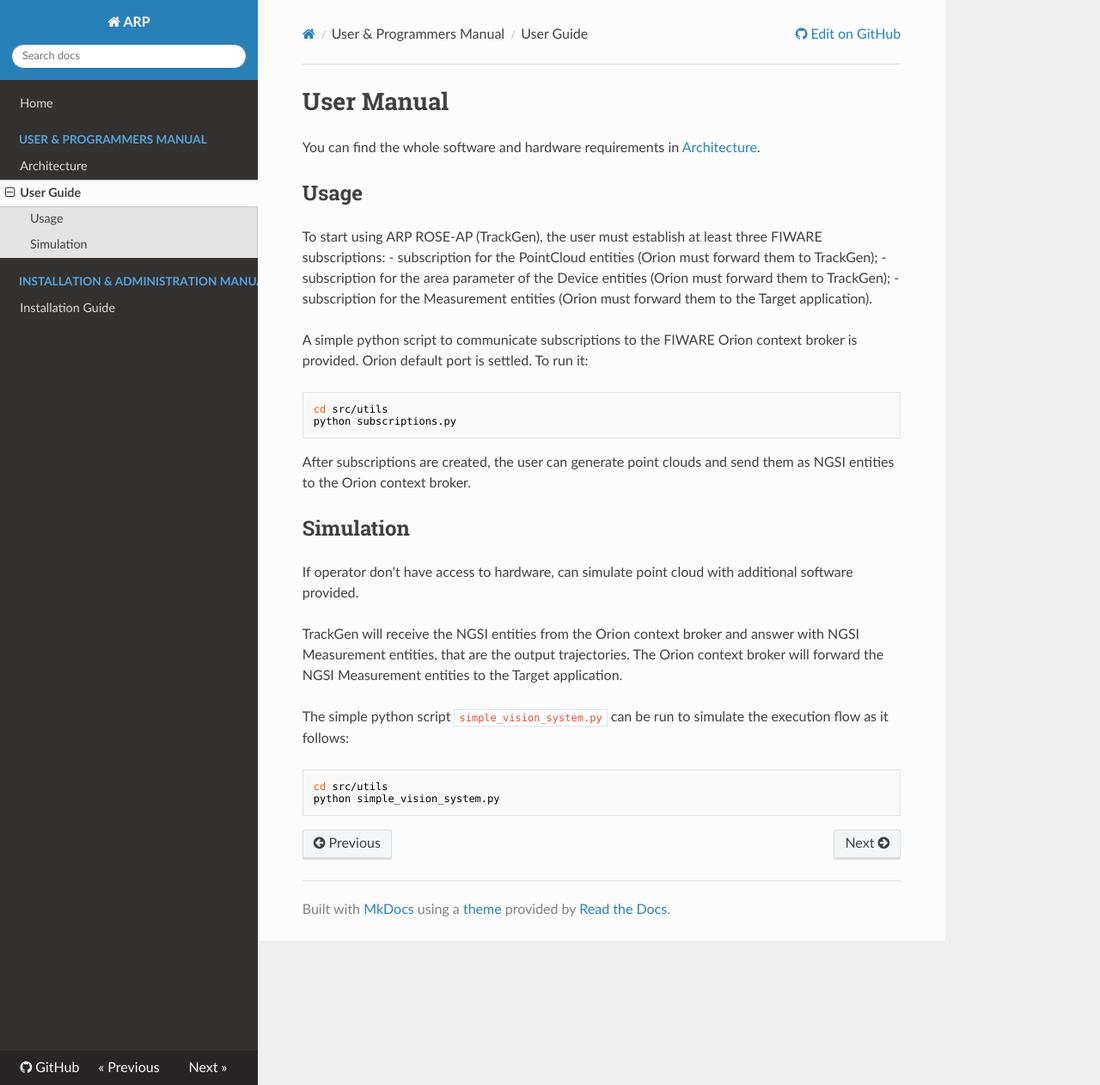
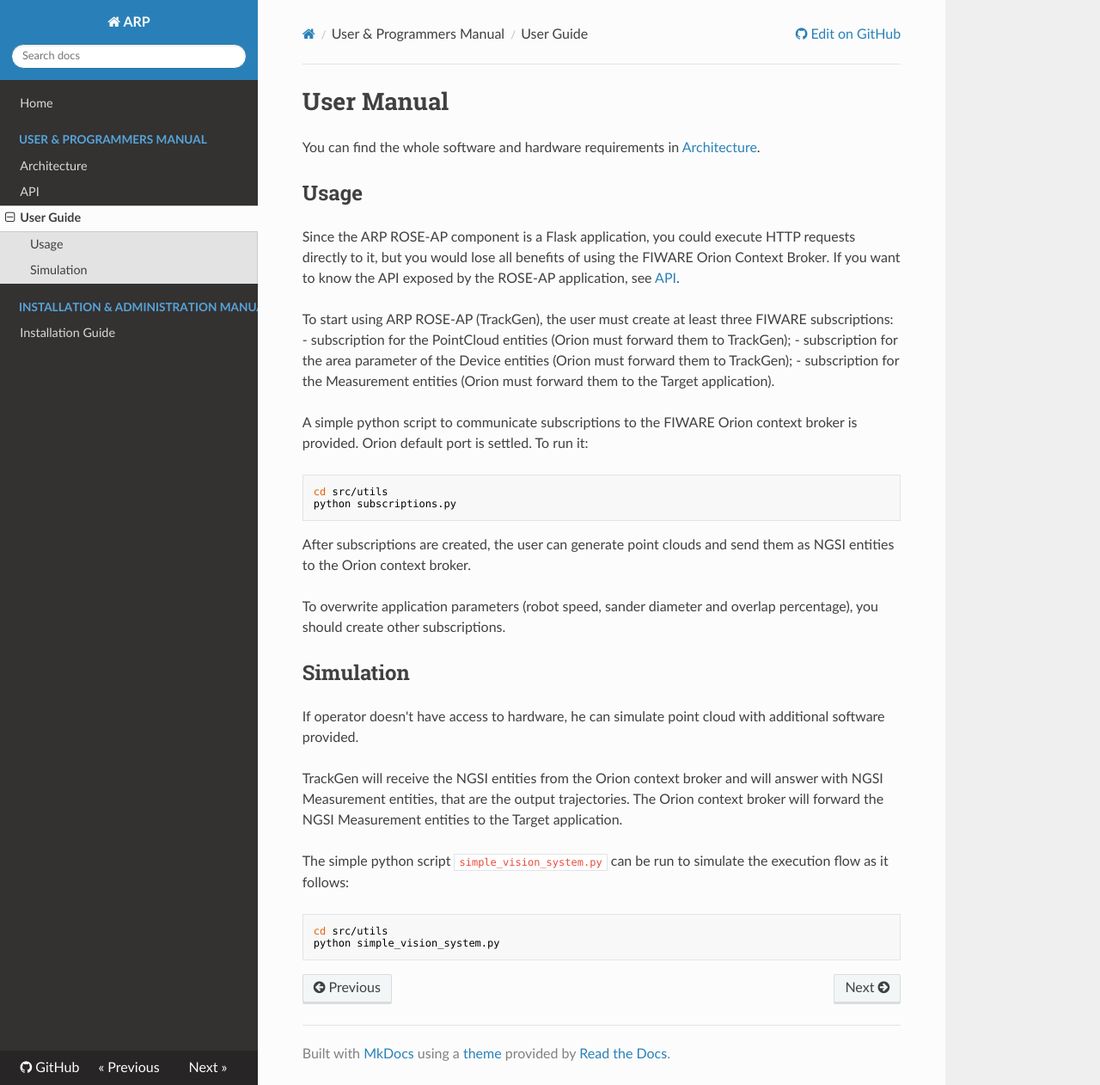
Before and after one commit to visionequipment/arp, an MkDocs documentation site: the page built from docs/usermanual.md, in a window 1280 px wide and 1262 px high. Shown: the whole window at 86% size. Built offline with MkDocs 1.6.1, drawn with Linux system fonts in a browser that asks for light colours; nearby versions of some CDN libraries; old or Windows-style settings are respelled for this version of MkDocs.

````diff
--- a/docs/usermanual.md
+++ b/docs/usermanual.md
@@ -4,7 +4,10 @@ You can find the whole software and hardware requirements in [Architecture](arch
 
 ## Usage
 
-To start using ARP ROSE-AP (TrackGen), the user must establish at least three FIWARE subscriptions:
+Since the ARP ROSE-AP component is a Flask application, you could execute HTTP requests directly to it, but you would lose
+all benefits of using the FIWARE Orion Context Broker. If you want to know the API exposed by the ROSE-AP application, see [API](api.md).
+
+To start using ARP ROSE-AP (TrackGen), the user must create at least three FIWARE subscriptions:
 - subscription for the PointCloud entities (Orion must forward them to TrackGen);
 - subscription for the area parameter of the Device entities (Orion must forward them to TrackGen);
 - subscription for the Measurement entities (Orion must forward them to the Target application).
@@ -19,11 +22,13 @@ python subscriptions.py
 
 After subscriptions are created, the user can generate point clouds and send them as NGSI entities to the Orion context broker.
 
+To overwrite application parameters (robot speed, sander diameter and overlap percentage), you should create other subscriptions.
+
 ## Simulation
 
-If operator don't have access to hardware, can simulate point cloud with additional software provided.
+If operator doesn't have access to hardware, he can simulate point cloud with additional software provided.
 
-TrackGen will receive the NGSI entities from the Orion context broker and answer with NGSI Measurement entities, that are the output trajectories.
+TrackGen will receive the NGSI entities from the Orion context broker and will answer with NGSI Measurement entities, that are the output trajectories.
 The Orion context broker will forward the NGSI Measurement entities to the Target application.
 
 The simple python script ```simple_vision_system.py``` can be run to simulate the execution flow as it follows:
--- a/mkdocs.yml
+++ b/mkdocs.yml
@@ -11,6 +11,7 @@ pages:
   - Home: 'README.md'
   - 'User & Programmers Manual':
     - 'Architecture' : 'architecture.md'
+    - 'API' : 'api.md'
     - 'User Guide': 'usermanual.md'
   - 'Installation & Administration Manual':
     - 'Installation Guide': 'installationguide.md'
````
Also changed, not shown: README.md (+1 -1 lines), docs/README.md (+1 -1 lines), docs/api.md (+70 -1 lines), docs/architecture.md (+4 -1 lines), 1 other file.
